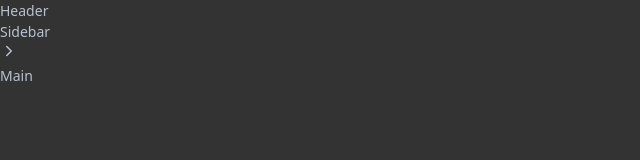
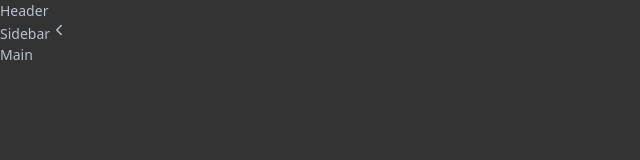
Before and after one commit to jlcarrascof/Tasks-Board-Trello-Clone-React, a React (Vite) app: page / in a window 1280 px wide. Shown: the top 160 px of the page, without its empty margins (0-640 px from the left). Built offline with nearby package versions, Linux system fonts and the light colour scheme.

Commit message:
chore: Update Sidebar component to include collapsible functionality

```diff
--- a/src/components/Sidebar.jsx
+++ b/src/components/Sidebar.jsx
@@ -1,15 +1,22 @@
-import React from 'react'
-import { ChevronRight } from 'react-feather'
+import React, { useState } from 'react'
+import { ChevronRight, ChevronLeft } from 'react-feather'
 
 const Sidebar = () => {
+  const [collapsed, setCollapsed] = useState(false)
+
   return (
     <div className='bg-[#121417] h-[calc(100vh-3rem)] border-r border-r-[#9fadbc29] w-[280px] '>
-      Sidebar
-      <div className='p-2'>
+      {collapsed && <div className='p-2'>
         <button className='hover:bg-slate-600 rounded-sm'>
           <ChevronRight size={18} />
         </button>
-      </div>
+      </div>}
+      {!collapsed && <div>
+        Sidebar
+        <button className='hover:bg-slate-600 rounded-sm'>
+          <ChevronLeft size={18} />
+        </button>
+      </div>}
     </div>
   )
 }
```
